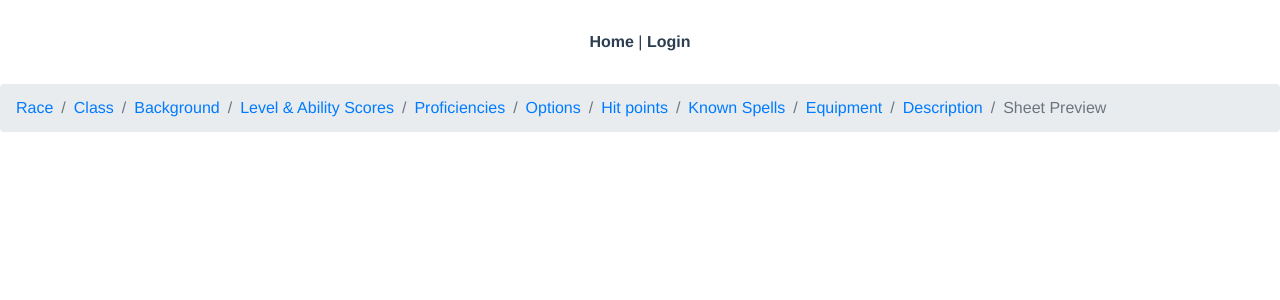
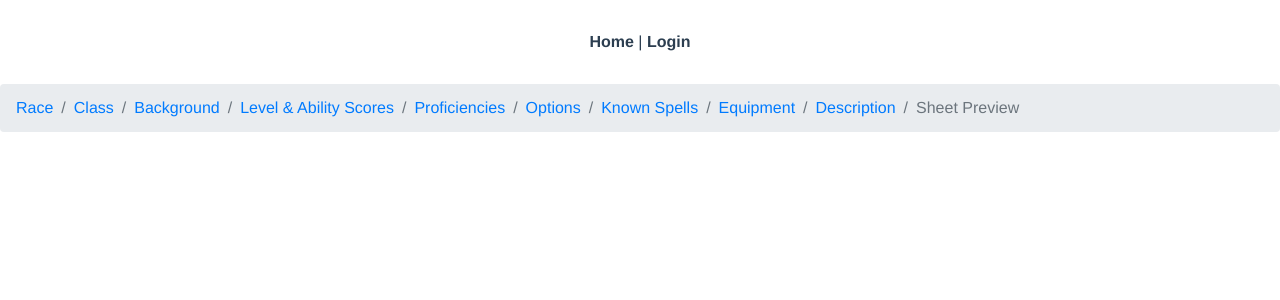
Before and after one commit to adinsxx/KOD, a Vue app in the folder kod/: page /#/character-creator/background in a window 1280 px wide. Shown: the top 300 px of the page. Built offline with nearby package versions, Linux system fonts and the light colour scheme; no server answers.

Commit message:
Breadcrumb routing completed

```diff
--- a/kod/src/components/Breadcrumbs.vue
+++ b/kod/src/components/Breadcrumbs.vue
@@ -12,47 +12,44 @@ export default {
       items: [
         {
           text: 'Race',
-          to: '#'
+          to: {name: 'Race'}
         },
         {
           text: 'Class',
-          to: '#'
+          to: {name: 'Class'}
         },
         {
           text: 'Background',
-          to: '#'
+          to: {name: 'Background'}
         },
         {
           text: 'Level & Ability Scores',
-          to: '#'
+          to: {name: 'AbilityScores'}
         },
         {
           text: 'Proficiencies',
-          to: '#'
+          to: {name: 'Proficiencies'}
         },
         {
           text: 'Options',
-          to: '#'
-        },
-        {
-          text: 'Hit points',
-          to: '#'
+          to: {name: 'Options'}
         },
         {
           text: 'Known Spells',
-          to: '#'
+          to: {name: 'Spells'}
         },
         {
           text: 'Equipment',
-          to: '#'
+          to: {name: 'Equipment'}
         },
         {
           text: 'Description',
-          to: '#'
+          to: {name: 'Description'}
         },
         {
           text: 'Sheet Preview',
-          to: '#'
+          to: {name: 'SheetPreview'}
+
         }
       ]
     }
```
